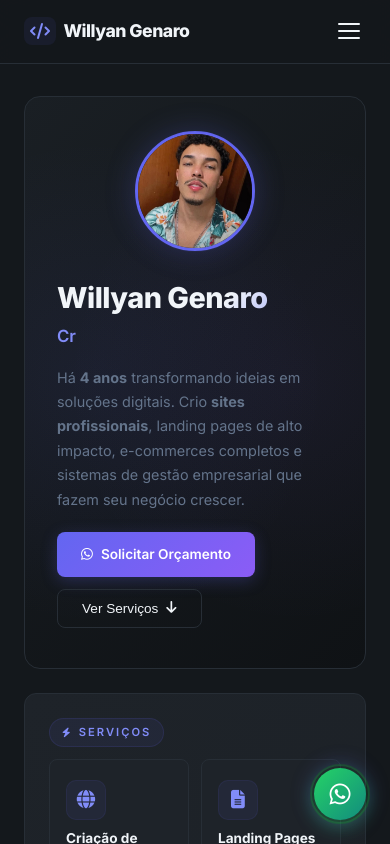
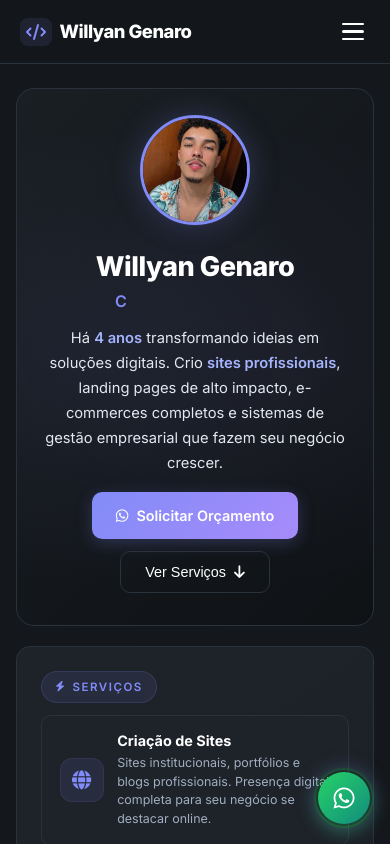
Before and after one commit to Willyanlz/portfolio-basico, a Next.js app: page / in a window 390 px wide. Shown: the top 844 px of the page. Built offline with nearby package versions, Linux system fonts and the light colour scheme.

Commit message:
fix mobile

```diff
--- a/src/app/globals.css
+++ b/src/app/globals.css
@@ -2,7 +2,7 @@
 @import url('https://cdnjs.cloudflare.com/ajax/libs/font-awesome/6.7.2/css/all.min.css');
 
 /* =========================================================
-   THEME — Soft Dark / Clean Professional
+   THEME — Soft Dark / High Contrast / Clean
    ========================================================= */
 :root {
   /* Backgrounds */
@@ -13,30 +13,30 @@
   --bg-glass: rgba(30, 35, 41, 0.75);
 
   /* Borders */
-  --border: #272e36;
-  --border-light: #303841;
+  --border: #2a323c;
+  --border-light: #363e48;
 
   /* Accent — Indigo (modern, professional) */
-  --accent: #6366f1;
-  --accent-light: #818cf8;
-  --accent-dark: #4f46e5;
-  --accent-glow: rgba(99, 102, 241, 0.25);
-  --accent-subtle: rgba(99, 102, 241, 0.08);
+  --accent: #818cf8;
+  --accent-light: #a5b4fc;
+  --accent-dark: #6366f1;
+  --accent-glow: rgba(129, 140, 248, 0.25);
+  --accent-subtle: rgba(129, 140, 248, 0.1);
 
-  /* Text */
-  --text: #f1f5f9;
-  --text-secondary: #94a3b8;
-  --text-muted: #64748b;
+  /* Text — ALTO CONTRASTE */
+  --text: #ffffff;
+  --text-secondary: #e2e8f0;
+  --text-muted: #a0aec0;
 
   /* Gradients */
   --gradient-hero: linear-gradient(135deg, #1a1f24 0%, #14181c 50%, #0f1215 100%);
-  --gradient-accent: linear-gradient(135deg, #6366f1, #8b5cf6);
+  --gradient-accent: linear-gradient(135deg, #818cf8, #a78bfa);
   --gradient-card: linear-gradient(145deg, #1e2329, #1a1f24);
 
   /* Sizes */
-  --radius: 12px;
-  --radius-sm: 8px;
-  --radius-lg: 16px;
+  --radius: 14px;
+  --radius-sm: 10px;
+  --radius-lg: 18px;
   --nav-height: 64px;
   --max-w: 1120px;
 }
@@ -91,11 +91,6 @@ body {
   50%      { transform: translateY(-6px); }
 }
 
-@keyframes shimmer {
-  0%   { background-position: -200% 0; }
-  100% { background-position: 200% 0; }
-}
-
 @keyframes blink {
   50% { opacity: 0; }
 }
@@ -111,7 +106,7 @@ body {
   display: flex;
   align-items: center;
   justify-content: center;
-  background: rgba(20, 24, 28, 0.85);
+  background: rgba(20, 24, 28, 0.92);
   backdrop-filter: blur(20px) saturate(1.4);
   -webkit-backdrop-filter: blur(20px) saturate(1.4);
   border-bottom: 1px solid var(--border);
@@ -124,11 +119,11 @@ body {
   display: flex;
   align-items: center;
   justify-content: space-between;
-  padding: 0 1.5rem;
+  padding: 0 1.25rem;
 }
 
 .navbar-logo {
-  font-size: 1.1rem;
+  font-size: 1.15rem;
   font-weight: 800;
   color: var(--text);
   text-decoration: none;
@@ -140,7 +135,7 @@ body {
 }
 
 .navbar-logo i {
-  color: var(--accent-light);
+  color: var(--accent);
   font-size: 1rem;
   background: var(--accent-subtle);
   padding: 6px;
@@ -164,11 +159,11 @@ body {
 
 .navbar-links button:hover {
   color: var(--text);
-  background: rgba(255,255,255,0.04);
+  background: rgba(255,255,255,0.05);
 }
 
 .navbar-cta {
-  background: var(--accent) !important;
+  background: var(--accent-dark) !important;
   color: #fff !important;
   font-weight: 600 !important;
   padding: 0.5rem 1.25rem !important;
@@ -178,7 +173,7 @@ body {
 }
 
 .navbar-cta:hover {
-  background: var(--accent-dark) !important;
+  background: var(--accent) !important;
   box-shadow: 0 4px 16px var(--accent-glow) !important;
   transform: translateY(-1px);
 }
@@ -189,31 +184,31 @@ body {
 .page-wrap {
   width: 100%;
   max-width: var(--max-w);
-  padding: calc(var(--nav-height) + 2rem) 1.5rem 3rem;
+  padding: calc(var(--nav-height) + 1.5rem) 1rem 3rem;
   flex: 1;
   display: flex;
   flex-direction: column;
-  gap: 1.5rem;
+  gap: 1.25rem;
 }
 
 .section-tag {
   display: inline-flex;
   align-items: center;
   gap: 0.4rem;
-  font-size: 0.7rem;
+  font-size: 0.72rem;
   font-weight: 600;
   text-transform: uppercase;
-  letter-spacing: 2px;
-  color: var(--accent-light);
+  letter-spacing: 1.5px;
+  color: var(--accent);
   background: var(--accent-subtle);
-  padding: 0.3rem 0.75rem;
+  padding: 0.35rem 0.85rem;
   border-radius: 20px;
-  border: 1px solid rgba(99, 102, 241, 0.12);
+  border: 1px solid rgba(129, 140, 248, 0.15);
   margin-bottom: 0.75rem;
   width: fit-content;
 }
 
-.section-tag i { font-size: 0.6rem; }
+.section-tag i { font-size: 0.65rem; }
 
 /* =========================================================
    CARDS
@@ -233,7 +228,7 @@ body {
   position: absolute;
   top: 0; left: 0;
   right: 0; height: 1px;
-  background: linear-gradient(90deg, transparent, rgba(99, 102, 241, 0.3), transparent);
+  background: linear-gradient(90deg, transparent, rgba(129, 140, 248, 0.3), transparent);
   opacity: 0;
   transition: opacity 0.5s;
 }
@@ -249,7 +244,7 @@ body {
 /* =========================================================
    ROWS
    ========================================================= */
-.row { display: flex; flex-direction: column; gap: 1.5rem; }
+.row { display: flex; flex-direction: column; gap: 1.25rem; }
 
 /* =========================================================
    HERO / HEADER
@@ -257,7 +252,7 @@ body {
 .hero-section {
   position: relative;
   border-radius: var(--radius-lg);
-  padding: 2.5rem 2rem;
+  padding: 2rem 1.5rem;
   overflow: hidden;
   background: var(--gradient-hero);
   border: 1px solid var(--border);
@@ -269,28 +264,24 @@ body {
   position: absolute;
   inset: 0;
   background:
-    radial-gradient(ellipse at 20% 50%, rgba(99, 102, 241, 0.08) 0%, transparent 60%),
-    radial-gradient(ellipse at 80% 50%, rgba(139, 92, 246, 0.06) 0%, transparent 60%);
+    radial-gradient(ellipse at 20% 50%, rgba(129, 140, 248, 0.08) 0%, transparent 60%),
+    radial-gradient(ellipse at 80% 50%, rgba(167, 139, 250, 0.06) 0%, transparent 60%);
   pointer-events: none;
 }
 
 .hero-grid {
-  display: grid;
-  grid-template-columns: 1fr;
-  gap: 1.5rem;
+  display: flex;
+  flex-direction: column;
+  gap: 1.25rem;
   align-items: center;
   position: relative;
   z-index: 1;
-}
-
-.hero-avatar-wrap {
-  display: flex;
-  justify-content: center;
+  text-align: center;
 }
 
 .hero-avatar {
-  width: 120px;
-  height: 120px;
+  width: 110px;
+  height: 110px;
   border-radius: 50%;
   overflow: hidden;
   border: 3px solid var(--accent);
@@ -302,57 +293,57 @@ body {
 .hero-avatar img { width: 100%; height: 100%; object-fit: cover; }
 
 .hero-content h1 {
-  font-size: 1.8rem;
+  font-size: 1.7rem;
   font-weight: 800;
   letter-spacing: -0.5px;
-  line-height: 1.2;
-  margin-bottom: 0.5rem;
-  background: linear-gradient(135deg, var(--text) 60%, var(--accent-light));
-  -webkit-background-clip: text;
-  -webkit-text-fill-color: transparent;
-  background-clip: text;
+  line-height: 1.15;
+  margin-bottom: 0.4rem;
+  color: var(--text);
 }
 
 .hero-subtitle {
   font-size: 1rem;
-  color: var(--text-secondary);
-  font-weight: 400;
-  margin-bottom: 1rem;
+  color: var(--accent);
+  font-weight: 500;
+  margin-bottom: 0.75rem;
 }
 
 .typewriter-wrap {
   display: inline-flex;
   align-items: center;
-  min-width: 200px;
+  min-width: 160px;
   height: 1.6em;
 }
 
 .typewriter-text {
-  color: var(--accent-light);
+  color: var(--accent);
   font-weight: 600;
-  font-size: 1.05rem;
+  font-size: 1rem;
 }
 
 .typewriter-cursor {
-  color: var(--accent);
+  color: var(--accent-light);
   font-weight: 300;
   animation: blink 0.7s step-end infinite;
   margin-left: 2px;
-  font-size: 1.1rem;
+  font-size: 1rem;
 }
 
 .hero-description {
-  font-size: 0.9rem;
+  font-size: 0.92rem;
   line-height: 1.7;
-  color: var(--text-muted);
+  color: var(--text-secondary);
   max-width: 540px;
-  margin-bottom: 1.25rem;
+  margin: 0 auto 1rem;
 }
+
+.hero-description strong { color: var(--accent-light); font-weight: 600; }
 
 .hero-actions {
   display: flex;
   flex-wrap: wrap;
   gap: 0.75rem;
+  justify-content: center;
 }
 
 .btn-primary {
@@ -362,10 +353,10 @@ body {
   background: var(--gradient-accent);
   color: #fff;
   font-weight: 600;
-  padding: 0.7rem 1.5rem;
+  padding: 0.75rem 1.5rem;
   border-radius: var(--radius-sm);
   text-decoration: none;
-  font-size: 0.85rem;
+  font-size: 0.9rem;
   border: none;
   cursor: pointer;
   transition: all 0.3s;
@@ -384,10 +375,10 @@ body {
   background: transparent;
   color: var(--text);
   font-weight: 500;
-  padding: 0.7rem 1.5rem;
+  padding: 0.75rem 1.5rem;
   border-radius: var(--radius-sm);
   text-decoration: none;
-  font-size: 0.85rem;
+  font-size: 0.9rem;
   border: 1px solid var(--border);
   cursor: pointer;
   transition: all 0.3s;
@@ -395,7 +386,7 @@ body {
 
 .btn-secondary:hover {
   border-color: var(--accent);
-  color: var(--accent-light);
+  color: var(--accent);
   background: var(--accent-subtle);
 }
 
@@ -411,19 +402,19 @@ body {
 .about-stats {
   display: grid;
   grid-template-columns: repeat(3, 1fr);
-  gap: 0.75rem;
+  gap: 0.6rem;
 }
 
 .stat-item {
   text-align: center;
-  padding: 0.75rem 0.5rem;
+  padding: 0.7rem 0.4rem;
   border-radius: var(--radius-sm);
-  background: rgba(255,255,255,0.02);
+  background: rgba(255,255,255,0.03);
   border: 1px solid var(--border);
 }
 
 .stat-number {
-  font-size: 1.4rem;
+  font-size: 1.3rem;
   font-weight: 800;
   background: var(--gradient-accent);
   -webkit-background-clip: text;
@@ -432,16 +423,16 @@ body {
 }
 
 .stat-label {
-  font-size: 0.65rem;
+  font-size: 0.6rem;
   color: var(--text-muted);
   font-weight: 500;
   text-transform: uppercase;
   letter-spacing: 0.5px;
-  margin-top: 0.15rem;
+  margin-top: 0.1rem;
 }
 
 .about-text {
-  font-size: 0.88rem;
+  font-size: 0.9rem;
   line-height: 1.8;
   color: var(--text-secondary);
 }
@@ -462,19 +453,19 @@ body {
 .social-link {
   width: 48px; height: 48px;
   border-radius: var(--radius-sm);
-  background: rgba(255,255,255,0.03);
+  background: rgba(255,255,255,0.04);
   border: 1px solid var(--border);
   display: flex;
   align-items: center;
   justify-content: center;
   color: var(--text-muted);
-  font-size: 1.1rem;
+  font-size: 1.15rem;
   text-decoration: none;
   transition: all 0.3s;
 }
 
 .social-link:hover {
-  background: var(--accent);
+  background: var(--accent-dark);
   border-color: var(--accent);
   color: #fff;
   box-shadow: 0 0 24px var(--accent-glow);
@@ -500,29 +491,29 @@ body {
   border: 1px solid transparent;
   transition: all 0.3s;
   cursor: default;
-  min-width: 64px;
+  min-width: 62px;
 }
 
 .skill-item:hover {
   border-color: var(--border);
-  background: rgba(255,255,255,0.02);
+  background: rgba(255,255,255,0.03);
   transform: translateY(-3px);
 }
 
 .skill-item i {
-  font-size: 1.35rem;
+  font-size: 1.4rem;
   color: var(--text-muted);
   transition: color 0.3s, transform 0.3s;
 }
 
 .skill-item span {
-  font-size: 0.55rem;
+  font-size: 0.58rem;
   color: var(--text-muted);
   text-align: center;
   font-weight: 500;
 }
 
-.skill-item:hover i { color: var(--text); transform: scale(1.1); }
+.skill-item:hover i { color: var(--text); transform: scale(1.15); }
 
 .skill-item:hover .fa-html5 { color: #e34f26; }
 .skill-item:hover .fa-css3-alt { color: #38bdf8; }
@@ -539,16 +530,16 @@ body {
    ========================================================= */
 .services-grid {
   display: grid;
-  grid-template-columns: repeat(2, 1fr);
+  grid-template-columns: 1fr;
   gap: 0.75rem;
 }
 
 .service-card {
   display: flex;
-  flex-direction: column;
-  align-items: flex-start;
-  gap: 0.6rem;
-  padding: 1.25rem 1rem;
+  flex-direction: row;
+  align-items: center;
+  gap: 0.85rem;
+  padding: 1rem 1.1rem;
   border-radius: var(--radius-sm);
   border: 1px solid var(--border);
   background: var(--bg-card);
@@ -572,38 +563,46 @@ body {
 .service-card:hover::before { opacity: 1; }
 
 .service-card:hover {
-  border-color: rgba(99, 102, 241, 0.2);
+  border-color: rgba(129, 140, 248, 0.2);
   background: var(--bg-card-hover);
-  transform: translateY(-3px);
+  transform: translateX(3px);
 }
 
 .service-icon {
-  width: 40px; height: 40px;
+  width: 44px;
+  height: 44px;
+  min-width: 44px;
   display: flex;
   align-items: center;
   justify-content: center;
-  border-radius: 10px;
+  border-radius: 12px;
   background: var(--accent-subtle);
-  border: 1px solid rgba(99, 102, 241, 0.08);
+  border: 1px solid rgba(129, 140, 248, 0.1);
 }
 
 .service-card i {
-  font-size: 1.15rem;
-  color: var(--accent-light);
+  font-size: 1.2rem;
+  color: var(--accent);
   transition: transform 0.3s;
 }
 
-.service-card:hover i { transform: scale(1.1); }
+.service-card:hover i { transform: scale(1.15); }
+
+.service-card .service-info {
+  display: flex;
+  flex-direction: column;
+  gap: 0.2rem;
+}
 
 .service-card strong {
-  font-size: 0.85rem;
+  font-size: 0.9rem;
   font-weight: 700;
   color: var(--text);
   line-height: 1.3;
 }
 
 .service-card span {
-  font-size: 0.75rem;
+  font-size: 0.78rem;
   color: var(--text-muted);
   line-height: 1.5;
 }
@@ -613,7 +612,7 @@ body {
    ========================================================= */
 .contact-card {
   background: var(--gradient-card);
-  border: 1px solid rgba(99, 102, 241, 0.12);
+  border: 1px solid rgba(129, 140, 248, 0.12);
   position: relative;
 }
 
@@ -622,11 +621,11 @@ body {
   position: absolute;
   inset: 0;
   border-radius: var(--radius);
-  background: radial-gradient(ellipse at top right, rgba(99, 102, 241, 0.04), transparent 70%);
+  background: radial-gradient(ellipse at top right, rgba(129, 140, 248, 0.04), transparent 70%);
   pointer-events: none;
 }
 
-.contact-card:hover { border-color: rgba(99, 102, 241, 0.2); }
+.contact-card:hover { border-color: rgba(129, 140, 248, 0.2); }
 
 .contact-content {
   display: flex;
@@ -637,32 +636,37 @@ body {
 }
 
 .contact-content h2 {
-  font-size: 1.15rem;
+  font-size: 1.2rem;
   font-weight: 700;
   display: flex;
   align-items: center;
   gap: 0.5rem;
+  color: var(--text);
 }
 
-.contact-content h2 i { color: var(--accent-light); font-size: 1rem; }
+.contact-content h2 i { color: var(--accent); font-size: 1rem; }
 
-.contact-content > p { font-size: 0.85rem; color: var(--text-muted); }
+.contact-content > p {
+  font-size: 0.88rem;
+  color: var(--text-secondary);
+  line-height: 1.6;
+}
 
 .contact-info {
   display: flex;
   flex-direction: column;
-  gap: 0.5rem;
+  gap: 0.4rem;
 }
 
 .contact-info a {
   color: var(--text-secondary);
   text-decoration: none;
-  font-size: 0.85rem;
+  font-size: 0.88rem;
   font-weight: 500;
   display: flex;
   align-items: center;
   gap: 0.5rem;
-  padding: 0.5rem 0.75rem;
+  padding: 0.55rem 0.75rem;
   border-radius: var(--radius-sm);
   transition: all 0.2s;
   width: fit-content;
@@ -670,11 +674,11 @@ body {
 
 .contact-info a:hover {
   color: var(--text);
-  background: rgba(255,255,255,0.03);
+  background: rgba(255,255,255,0.04);
 }
 
 .contact-info i {
-  color: var(--accent-light);
+  color: var(--accent);
   width: 20px;
   text-align: center;
   font-size: 0.9rem;
@@ -687,10 +691,10 @@ body {
   background: var(--gradient-accent);
   color: #fff;
   font-weight: 600;
-  padding: 0.65rem 1.5rem;
+  padding: 0.7rem 1.5rem;
   border-radius: var(--radius-sm);
   text-decoration: none;
-  font-size: 0.85rem;
+  font-size: 0.88rem;
   border: none;
   cursor: pointer;
   transition: all 0.3s;
@@ -703,15 +707,15 @@ body {
   box-shadow: 0 8px 24px var(--accent-glow);
 }
 
-.whatsapp-btn i { font-size: 1.05rem; color: inherit; }
+.whatsapp-btn i { font-size: 1.1rem; color: inherit; }
 
 /* =========================================================
    FLOATING WA
    ========================================================= */
 .whatsapp-float {
   position: fixed;
-  bottom: 24px;
-  right: 24px;
+  bottom: 20px;
+  right: 20px;
   z-index: 1000;
   animation: fadeInUp 0.6s ease 1s both;
 }
@@ -769,14 +773,15 @@ body {
 }
 
 .footer-brand {
-  font-size: 0.9rem;
+  font-size: 0.92rem;
   font-weight: 700;
   display: flex;
   align-items: center;
   gap: 0.4rem;
+  color: var(--text);
 }
 
-.footer-brand i { color: var(--accent-light); font-size: 0.8rem; }
+.footer-brand i { color: var(--accent); font-size: 0.8rem; }
 
 .footer-links {
   display: flex;
@@ -787,8 +792,8 @@ body {
   color: var(--text-muted);
   font-size: 1rem;
   text-decoration: none;
-  width: 34px;
-  height: 34px;
+  width: 36px;
+  height: 36px;
   border-radius: var(--radius-sm);
   display: flex;
   align-items: center;
@@ -798,42 +803,68 @@ body {
 }
 
 .footer-links a:hover {
-  color: var(--accent-light);
+  color: var(--accent);
   border-color: var(--border);
-  background: rgba(255,255,255,0.02);
+  background: rgba(255,255,255,0.03);
 }
 
-.footer-copy { font-size: 0.7rem; color: var(--text-muted); }
+.footer-copy { font-size: 0.72rem; color: var(--text-muted); }
 
 /* =========================================================
-   RESPONSIVE
+   RESPONSIVE — TABLET (640px+)
    ========================================================= */
+@media (min-width: 640px) {
+  .page-wrap {
+    padding-left: 1.5rem;
+    padding-right: 1.5rem;
+    gap: 1.5rem;
+  }
 
-/* Tablet + */
-@media (min-width: 640px) {
+  .hero-section {
+    padding: 2.5rem 2rem;
+  }
+
   .hero-grid {
-    grid-template-columns: auto 1fr;
+    flex-direction: row;
+    text-align: left;
+    gap: 1.5rem;
   }
 
   .hero-avatar {
-    width: 140px;
-    height: 140px;
+    width: 130px;
+    height: 130px;
   }
 
-  .hero-content h1 { font-size: 2.2rem; }
+  .hero-content h1 { font-size: 2rem; }
 
-  .services-grid { grid-template-columns: repeat(3, 1fr); }
+  .hero-actions { justify-content: flex-start; }
 
-  .about-stats { grid-template-columns: repeat(3, 1fr); }
+  .hero-description { margin: 0 0 1rem; }
+
+  .services-grid {
+    grid-template-columns: repeat(2, 1fr);
+  }
+
+  .service-card {
+    flex-direction: column;
+    align-items: flex-start;
+    padding: 1.25rem 1rem;
+  }
+
+  .about-stats { gap: 0.75rem; }
 
   .page-wrap { padding-left: 2rem; padding-right: 2rem; }
 }
 
-/* Desktop */
+/* =========================================================
+   RESPONSIVE — DESKTOP (900px+)
+   ========================================================= */
 @media (min-width: 900px) {
   .page-wrap {
     padding-top: calc(var(--nav-height) + 2.5rem);
     gap: 2rem;
+    padding-left: 2rem;
+    padding-right: 2rem;
   }
 
   .row { flex-direction: row; align-items: stretch; }
@@ -849,18 +880,24 @@ body {
 
   .hero-section { padding: 3rem 2.5rem; }
 
+  .hero-avatar { width: 150px; height: 150px; }
+
   .hero-content h1 { font-size: 2.6rem; }
+
+  .services-grid { grid-template-columns: repeat(3, 1fr); }
 
   .service-card { padding: 1.5rem 1.25rem; }
 }
 
-/* Mobile Nav */
+/* =========================================================
+   MOBILE NAV (max 899px)
+   ========================================================= */
 @media (max-width: 899px) {
   .navbar-links {
     position: fixed;
     top: 0;
-    right: -260px;
-    width: 260px;
+    right: -280px;
+    width: 280px;
     height: 100vh;
     flex-direction: column;
     align-items: stretch;
@@ -876,8 +913,8 @@ body {
   .nav-open { right: 0 !important; }
 
   .navbar-links button {
-    font-size: 0.95rem;
-    padding: 0.65rem 0.8rem;
+    font-size: 1rem;
+    padding: 0.7rem 0.9rem;
     width: 100%;
     text-align: left;
     border-radius: var(--radius-sm);
@@ -887,7 +924,7 @@ body {
     margin-left: 0 !important;
     margin-top: 0.5rem;
     text-align: center !important;
-    padding: 0.65rem !important;
+    padding: 0.7rem !important;
   }
 
   .hamburger {
@@ -904,7 +941,7 @@ body {
   .hamburger span {
     display: block;
     width: 22px;
-    height: 2px;
+    height: 2.5px;
     background: var(--text);
     border-radius: 2px;
     transition: all 0.3s;
--- a/src/components/Services.tsx
+++ b/src/components/Services.tsx
@@ -36,8 +36,10 @@ export default function Services() {
             <div className="service-icon">
               <i className={s.icon}></i>
             </div>
-            <strong>{s.title}</strong>
-            <span>{s.desc}</span>
+            <div className="service-info">
+              <strong>{s.title}</strong>
+              <span>{s.desc}</span>
+            </div>
           </div>
         ))}
       </div>
```
